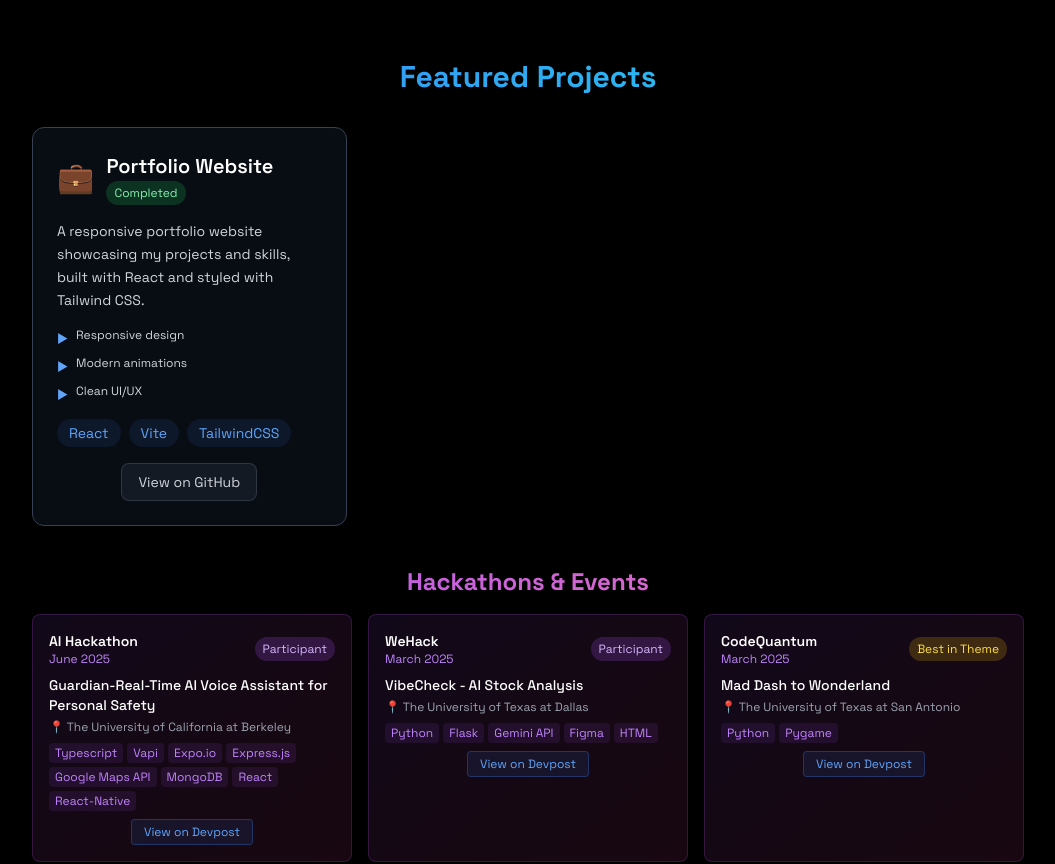
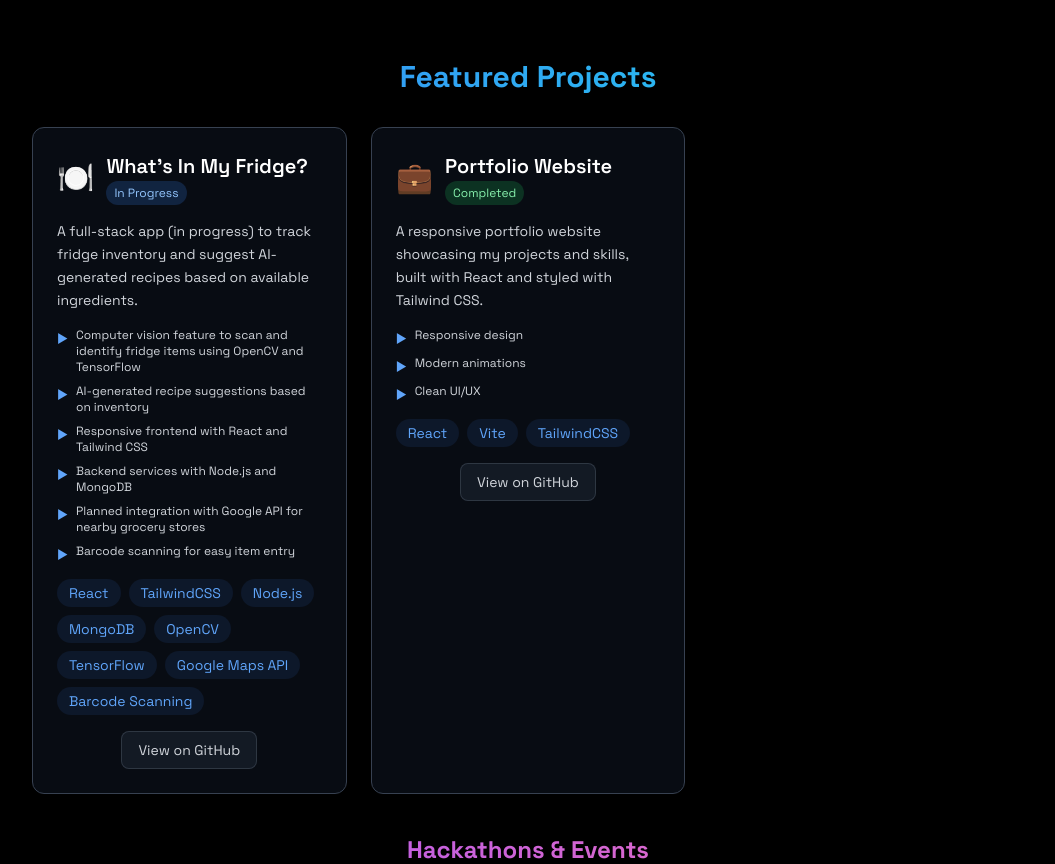
Before and after one commit to judyphantx/judy-portfolio, a React (Vite) app: page / in a window 1280 px wide. Shown: the part 2340-3204 px from the top of the page, without its empty margins (112-1167 px from the left). Built offline with nearby package versions, Linux system fonts and the light colour scheme; no server answers.

Commit message:
Added new project whats in my firdge

```diff
--- a/src/components/sections/Projects.jsx
+++ b/src/components/sections/Projects.jsx
@@ -2,6 +2,33 @@ export const Projects = () => {
   const projects = [
     {
       id: 1,
+      title: "What's In My Fridge?",
+      description:
+        "A full-stack app (in progress) to track fridge inventory and suggest AI-generated recipes based on available ingredients.",
+      technologies: [
+        "React",
+        "TailwindCSS",
+        "Node.js",
+        "MongoDB",
+        "OpenCV",
+        "TensorFlow",
+        "Google Maps API",
+        "Barcode Scanning"
+      ],
+      emoji: "🍽️",
+      status: "In Progress",
+      highlights: [
+        "Computer vision feature to scan and identify fridge items using OpenCV and TensorFlow",
+        "AI-generated recipe suggestions based on inventory",
+        "Responsive frontend with React and Tailwind CSS",
+        "Backend services with Node.js and MongoDB",
+        "Planned integration with Google API for nearby grocery stores",
+        "Barcode scanning for easy item entry"
+      ],
+      github: "https://github.com/judyphantx/whats_in_my_fridge",
+    },
+    {
+      id: 2,
       title: "Portfolio Website",
       description:
         "A responsive portfolio website showcasing my projects and skills, built with React and styled with Tailwind CSS.",
```
